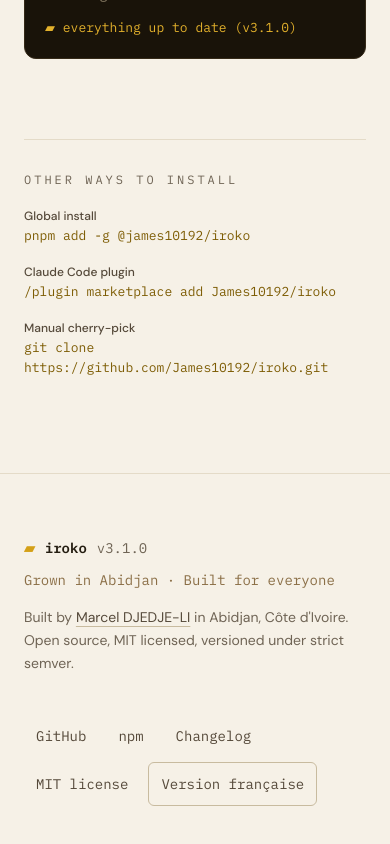
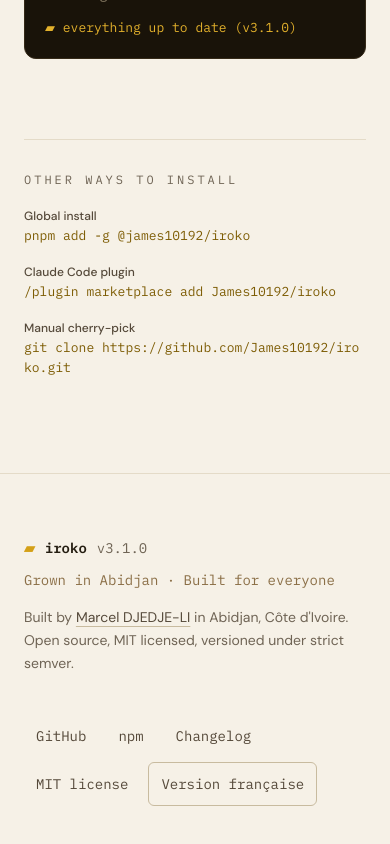
Before and after one commit to James10192/iroko-site, a Next.js app: page /en in a window 390 px wide. Shown: the part 9603-10447 px from the top of the page. Built offline with nearby package versions, Linux system fonts and the light colour scheme.

Commit message:
fix(mobile): break unbreakable clone URL that widened the page at 320px

```diff
--- a/components/install-section.tsx
+++ b/components/install-section.tsx
@@ -217,7 +217,7 @@
                     {copied && copiedIndex === i ? dict.copiedLabel : dict.altCopyHint}
                   </span>
                 </span>
-                <code className="font-mono text-[13px] text-ochre-ink transition-colors group-hover:text-ink">
+                <code className="min-w-0 break-all font-mono text-[13px] text-ochre-ink transition-colors group-hover:text-ink">
                   {m.command}
                 </code>
               </button>
```
